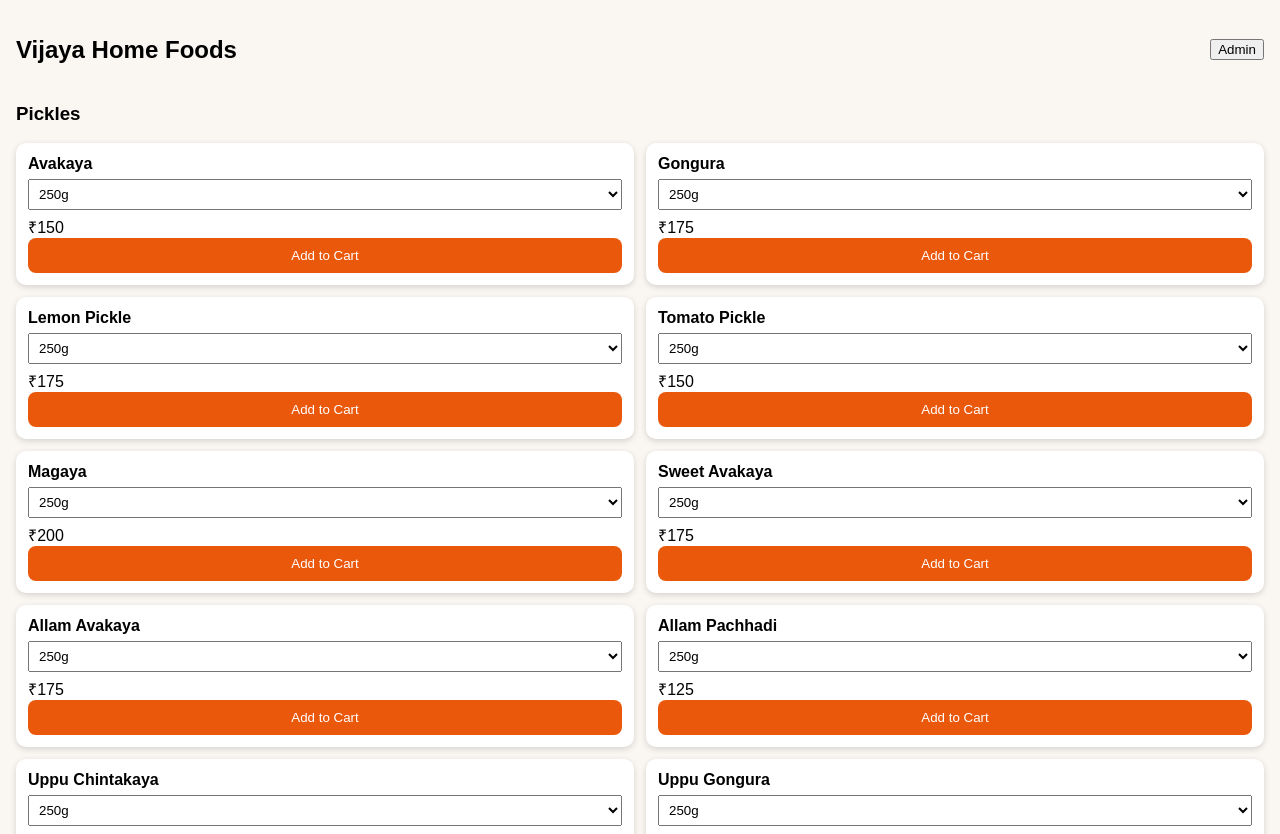
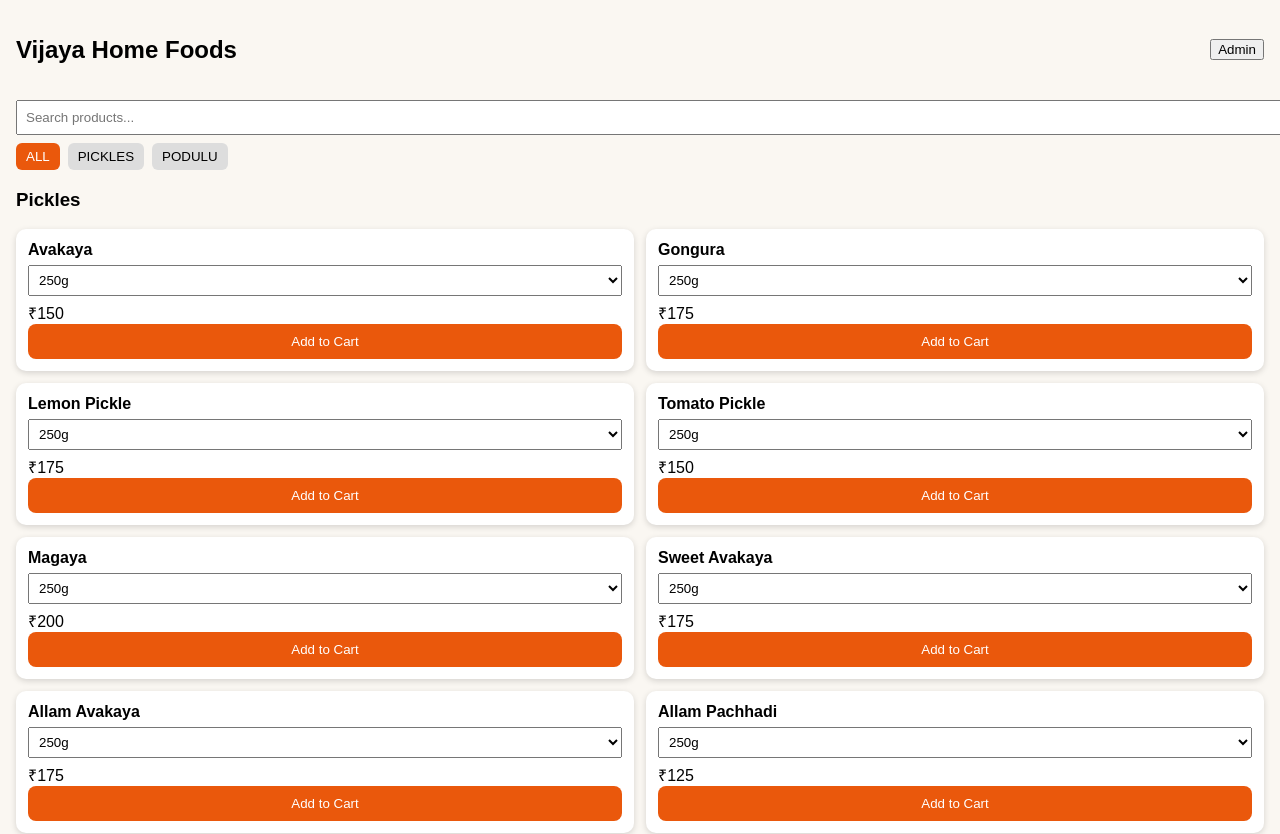
Before and after one commit to krissar3185/vijaya-home-foods, a React (Create React App) app: page / in a window 1280 px wide. Shown: the top 834 px of the page. Built offline with nearby package versions, Linux system fonts and the light colour scheme.

Commit message:
Fix JSX parsing error in Phase 1 filters

```diff
--- a/src/App.js
+++ b/src/App.js
@@ -63,6 +63,8 @@ const styles = {
 };
 
 export default function VijayaHomeFoods() {
+  const [category, setCategory] = useState("ALL");
+  const [search, setSearch] = useState("");
   const [selectedWeights, setSelectedWeights] = useState({});
   const [cart, setCart] = useState([]);
   const [showAdmin, setShowAdmin] = useState(false);
@@ -133,6 +135,12 @@ export default function VijayaHomeFoods() {
     </div>
   );
 
+    const filterItems = (items) => items.filter(i => {
+    const matchCategory = category === "ALL" || category === i.category;
+    const matchSearch = i.name.toLowerCase().includes(search.toLowerCase());
+    return matchCategory && matchSearch;
+  });
+
   return (
     <div style={styles.page}>
       <div style={styles.header}>
@@ -141,19 +149,74 @@ export default function VijayaHomeFoods() {
       </div>
 
       {showAdmin && !isAdmin && (
-        <input type="password" placeholder="Admin PIN" onKeyDown={e => e.key === "Enter" && e.target.value === ADMIN_PIN && setIsAdmin(true)} />
+        <input
+          type="password"
+          placeholder="Admin PIN"
+          onKeyDown={(e) => {
+            if (e.key === "Enter" && e.target.value === ADMIN_PIN) {
+              setIsAdmin(true);
+              e.target.value = "";
+            }
+          }}
+        />
       )}
 
-      <h3>Pickles</h3>
-      <div style={styles.grid}>{PICKLES.map(renderItem)}</div>
+      {/* Search + Category */}
+      <div style={{ marginBottom: 12 }}>
+        <input
+          type="text"
+          placeholder="Search products..."
+          value={search}
+          onChange={(e) => setSearch(e.target.value)}
+          style={{ width: "100%", padding: 8, marginBottom: 8 }}
+        />
+        <div style={{ display: "flex", gap: 8 }}>
+          {["ALL", "PICKLES", "PODULU"].map((c) => (
+            <button
+              key={c}
+              onClick={() => setCategory(c)}
+              style={{
+                padding: "6px 10px",
+                background: category === c ? "#ea580c" : "#ddd",
+                color: category === c ? "#fff" : "#000",
+                borderRadius: 6,
+                border: "none",
+              }}
+            >
+              {c}
+            </button>
+          ))}
+        </div>
+      </div>
 
-      <h3 style={{ marginTop: 16 }}>Podulu</h3>
-      <div style={styles.grid}>{PODULU.map(renderItem)}</div>
+      {(category === "ALL" || category === "PICKLES") && (
+        <>
+          <h3>Pickles</h3>
+          <div style={styles.grid}>
+            {filterItems(
+              PICKLES.map((p) => ({ ...p, category: "PICKLES" }))
+            ).map(renderItem)}
+          </div>
+        </>
+      )}
+
+      {(category === "ALL" || category === "PODULU") && (
+        <>
+          <h3 style={{ marginTop: 16 }}>Podulu</h3>
+          <div style={styles.grid}>
+            {filterItems(
+              PODULU.map((p) => ({ ...p, category: "PODULU" }))
+            ).map(renderItem)}
+          </div>
+        </>
+      )}
 
       {cart.length > 0 && (
         <div style={styles.cart}>
           <div>Total ₹{total}</div>
-          <button style={styles.buttonGreen} onClick={placeOrderWhatsApp}>Order on WhatsApp & Download Invoice</button>
+          <button style={styles.buttonGreen} onClick={placeOrderWhatsApp}>
+            Order on WhatsApp & Download Invoice
+          </button>
         </div>
       )}
     </div>
```
